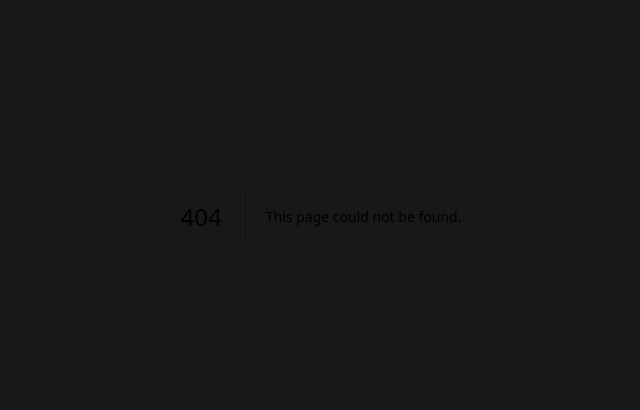
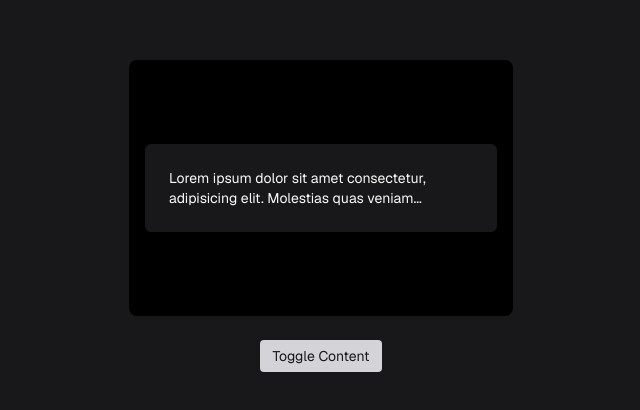
Before and after one commit to nirnejak/interactive-components, a Next.js app: page /animate-height in a window 1280 px wide. Before the commit this address had no page. Shown: the part 184-594 px from the top of the page, without its empty margins (319-959 px from the left). Built offline with nearby package versions, Linux system fonts and the light colour scheme.

Commit message:
animate-height page added

```diff
--- /dev/null
+++ b/app/animate-height/page.tsx
@@ -0,0 +1,22 @@
+import * as React from "react"
+
+import { type Metadata } from "next"
+
+import AnimateHeight from "@/components/AnimateHeight"
+import generateMetadata from "utils/seo"
+
+export const metadata: Metadata = generateMetadata({
+  path: "/animate-height/",
+  title: "Animate Height | Interactive Components",
+  description: "Animate height change of the element",
+})
+
+const AnimateHeightPage: React.FC = () => {
+  return (
+    <main className="grid h-screen place-content-center">
+      <AnimateHeight />
+    </main>
+  )
+}
+
+export default AnimateHeightPage
```
